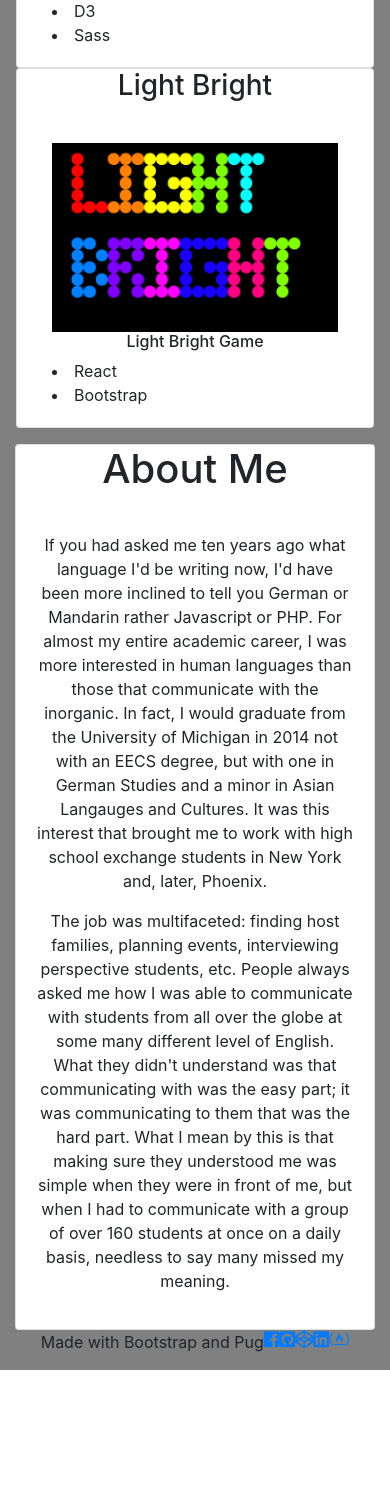
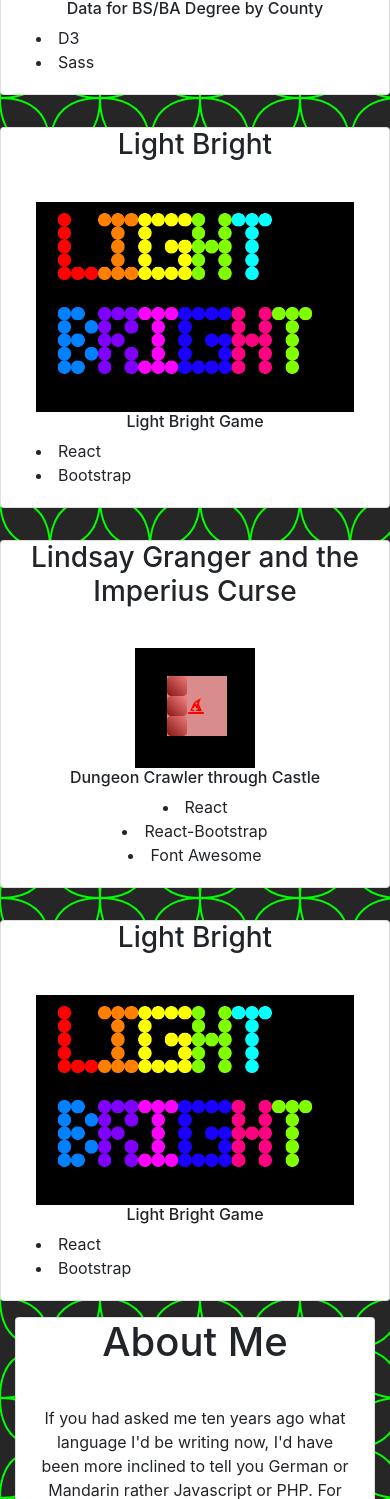
Before and after one commit to mikeshort10/mike-short, a Node server app: page / in a window 390 px wide. Shown: the part 1302-2801 px from the top of the page. Before the commit the page ends 2672 px from the top, so only its background shows below. Run offline with Node 20, Linux system fonts and the light colour scheme; some libraries are stand-ins or nearby versions.

Commit message:
added reliable.svg as bg

```diff
--- a/public/style.css
+++ b/public/style.css
@@ -1,13 +1,17 @@
 body {
-  background: grey;
-}
-
-.row {
-  padding: 1rem;
+  height: 100%;
+  background: url(../reliable.svg);
+  background-size: 100px 100px;
+    background-repeat:repeat;
 }
 
 html {
 	scroll-behavior: smooth;
+}
+
+.svg {
+	fill: orange;
+	stroke: orange;
 }
 
 .dropdown-header {
@@ -21,3 +25,7 @@ html {
 i {
 	font-size: 18px;
 }
+
+.col-sm-10.col-md-5 {
+	margin: 1rem auto;
+}
--- a/views/index.pug
+++ b/views/index.pug
@@ -52,7 +52,7 @@ body
 
 	section.container-fluid#projects
 		div.row
-			div.col-sm-5.card.container-fluid
+			div.col-sm-10.col-md-5.card.container-fluid
 				div.card-title
 					h2.text-center Spock Paper Scissors
 				div.card-body
@@ -62,7 +62,7 @@ body
 					li Font Awesome
 					li Pug
 					li jQuery
-			div.col-sm-5.card.container-fluid
+			div.col-sm-10.col-md-5.card.container-fluid
 				div.card-title.text-center
 					h2 Conway's Game of Life
 				div.card-body
@@ -72,7 +72,7 @@ body
 					li React
 					li Sass
 		div.row
-			div.col-sm-5.card.container-fluid
+			div.col-sm-10.col-md-5.card.container-fluid
 				div.card-title.text-center
 					h3.text-center Chloropleth Map of US
 				div.card-body.container-fluid
@@ -81,7 +81,7 @@ body
 					h6.text-center Data for BS/BA Degree by County
 					li D3
 					li Sass
-			div.col-sm-5.card.container-fluid
+			div.col-sm-10.col-md-5.card.container-fluid
 				div.card-title.text-center
 					h3.text-center Light Bright
 				div.card-body.container-fluid
@@ -90,6 +90,28 @@ body
 					h6.text-center Light Bright Game
 					li React
 					li Bootstrap
+		div.row
+			div.col-sm-10.col-md-5.card.container-fluid
+				div.card-title.text-center
+					h3.text-center Lindsay Granger and the Imperius Curse
+				div.card-body.container-fluid.text-center
+					a(target="_blank" href="https://codepen.io/mikeshort10/full/qKrbqY")
+						img.img-fluid(src="lindsay-granger.png")
+					h6.text-center Dungeon Crawler through Castle
+					li React
+					li React-Bootstrap
+					li Font Awesome
+			div.col-sm-10.col-md-5.card.container-fluid
+				div.card-title.text-center
+					h3.text-center Light Bright
+				div.card-body.container-fluid
+					a(target="_blank" href="https://light-bright.glitch.me/")
+						img.img-fluid(src="light-bright.png")
+					h6.text-center Light Bright Game
+					div.text-left
+						li React
+						li Bootstrap
+
 	section.container-fluid#aboutme
 		div.card
 			div.card-title
@@ -99,21 +121,6 @@ body
 
 				p.about-me.text-center The job was multifaceted: finding host families, planning events, interviewing perspective students, etc. People always asked me how I was able to communicate with students from all over the globe at some many different level of English. What they didn't understand was that communicating with was the easy part; it was communicating to them that was the hard part. What I mean by this is that making sure they understood me was simple when they were in front of me, but when I had to communicate with a group of over 160 students at once on a daily basis, needless to say many missed my meaning.
 
-
-
-	footer.d-flex.justify-content-center
-		p Made with Bootstrap and Pug
-		a(target="_blank" href="https://www.facebook.com/mikeshort10")
-			i.fab.fa-facebook-square.social
-		a(target="_blank" href="https://github.com/mikeshort10")
-			i.fab.fa-github-square.social
-		a(target="_blank" href="https://codepen.io/mikeshort10/")
-			i.fab.fa-codepen.social
-		a(target="_blank" href="https://www.linkedin.com/in/michael-short-77389190/")
-			i.fab.fa-linkedin.social
-		a(target="_blank" href="https://www.freecodecamp.org/mikeshort10")
-			i.fab.fa-free-code-camp.social
-
 script(src="https://code.jquery.com/jquery-3.3.1.slim.min.js" integrity="sha384-q8i/X+965DzO0rT7abK41JStQIAqVgRVzpbzo5smXKp4YfRvH+8abtTE1Pi6jizo" crossorigin="anonymous")
 script(src="https://cdnjs.cloudflare.com/ajax/libs/popper.js/1.14.6/umd/popper.min.js" integrity="sha384-wHAiFfRlMFy6i5SRaxvfOCifBUQy1xHdJ/yoi7FRNXMRBu5WHdZYu1hA6ZOblgut" crossorigin="anonymous")
 script(src="https://stackpath.bootstrapcdn.com/bootstrap/4.2.1/js/bootstrap.min.js" integrity="sha384-B0UglyR+jN6CkvvICOB2joaf5I4l3gm9GU6Hc1og6Ls7i6U/mkkaduKaBhlAXv9k" crossorigin="anonymous")
```
Also changed, not shown: views/index.html (added, +45 -0 lines), public/lindsay-granger.png (added), public/reliable.svg (added).
